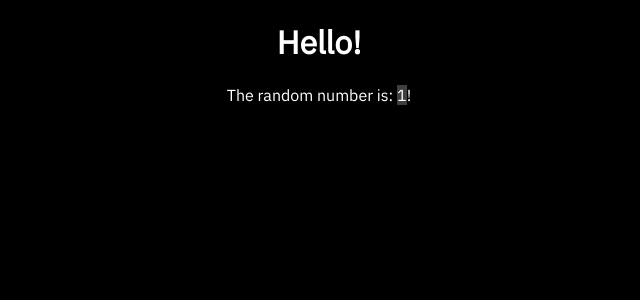
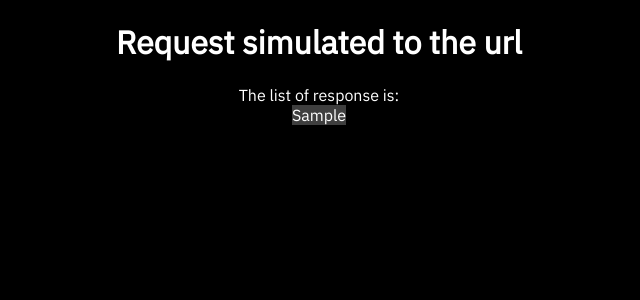
Before and after one commit to RitabrataDas343/simple-flask-app, a Flask app: template templates/base.html in a window 1280 px wide. Shown: the top 300 px of the page, without its empty margins (321-961 px from the left). Run offline with Flask 2, Linux system fonts and the light colour scheme; the template is opened without the code that fills it: most values are stand-ins (such as "Sample title", 1, 10 or a date in 2020).

Commit message:
new commit coauthored
Co-authored-by: Ritabrata Das <dasritabrata5@gmail.com>
Co-authored-by: Anasuya Das <ritabratadas05@gmail.com>

```diff
--- a/app.py
+++ b/app.py
@@ -1,4 +1,7 @@
 from flask import Flask, render_template
+from threading import Thread
+import requests
+import schedule
 
 app = Flask(
 	__name__,
@@ -6,22 +9,25 @@
 	static_folder='static'
 )
 
+l = list()
+
+def run():
+	app.run(host='0.0.0.0',port=8000)
+
+def keep_alive():
+    t = Thread(target=run)
+    t.start()
+
+def send_request():
+    URL = "https://github-readme-activity-graph.ritabratadas1.repl.co"
+    r = requests.get(url = URL)
+    if (len(l) == 10):
+        l.clear()
+    l.append(str(r))
+
 @app.route('/')
-def base_page():
-	random_num = 34
-	return render_template(
-		'base.html',
-		random_number=random_num
-	)
-
-
-@app.route('/2')
-def page_2():
-	return render_template('site_2.html', random_str="20CS8002")
-
-
-if __name__ == "__main__":
-	app.run(
-		host='0.0.0.0',
-		port=8000
-	)
+def home():
+    keep_alive()
+    schedule.every(5).seconds.do(send_request)
+    schedule.run_pending()
+    return render_template('base.html', l = l)
--- a/templates/base.html
+++ b/templates/base.html
@@ -1,15 +1,16 @@
 <!doctype html>
 <head>
-	<title>Flask Tutorial!</title>
+	<title>URL trafficker</title>
 	<script src="/static/base.js"></script>
 	<link href="/static/base.css" rel="stylesheet" type="text/css">
 	<link href="https://fonts.googleapis.com/css?family=IBM+Plex+Sans&display=swap" rel="stylesheet">
 </head>
 <body>
-	<h1>Hello!</h1>
+	<h1>Request simulated to the url</h1>
 	<p>
-		The random number is:
-		<cb>{{ random_number }}</cb>! <!--Gets the random number from the python file-->
+		The list of response is: <br>
+		{% for i in l %}
+		<cb>{{i}}</cb><br>
+		{% endfor %}
 	</p>
-	<a href="/2">Visit site 2</a>
 </body>
```
Also changed, not shown: static/base.css (+5 -4 lines), templates/site_2.html (deleted, +0 -16 lines).
